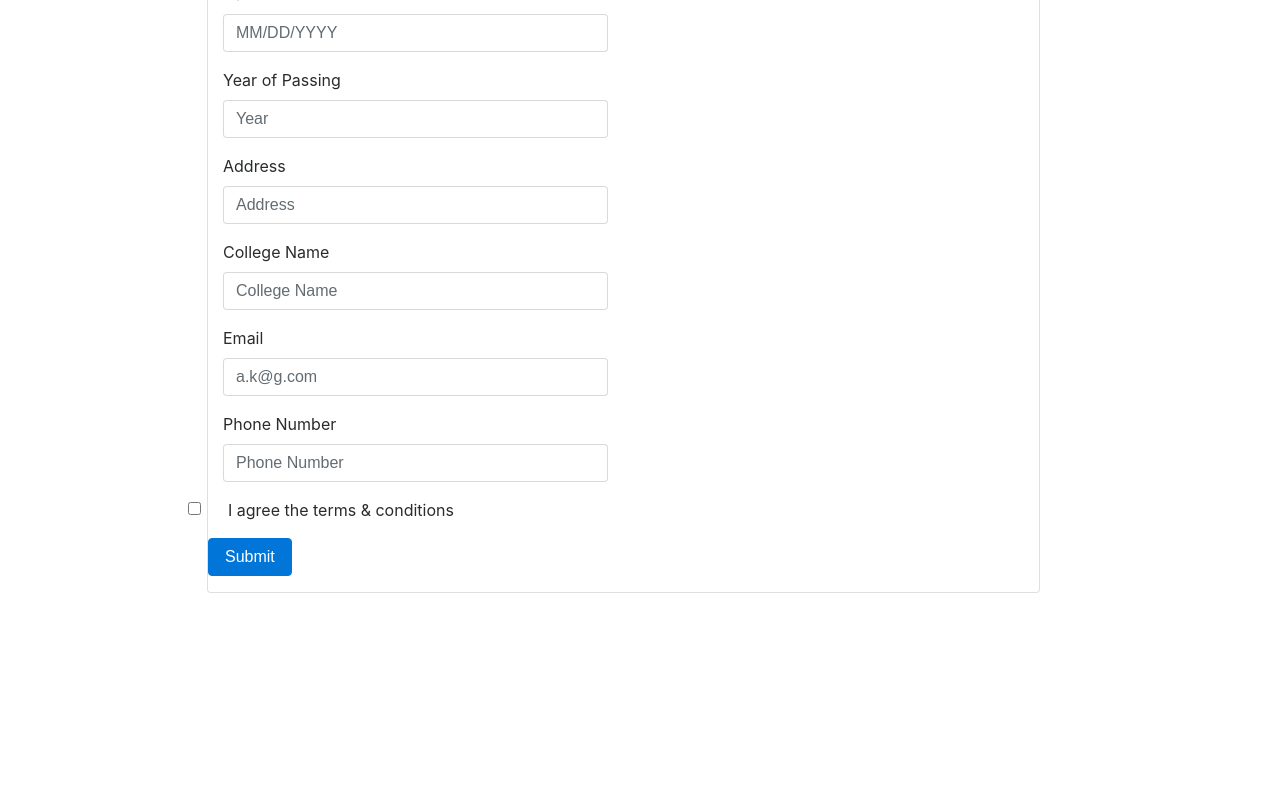
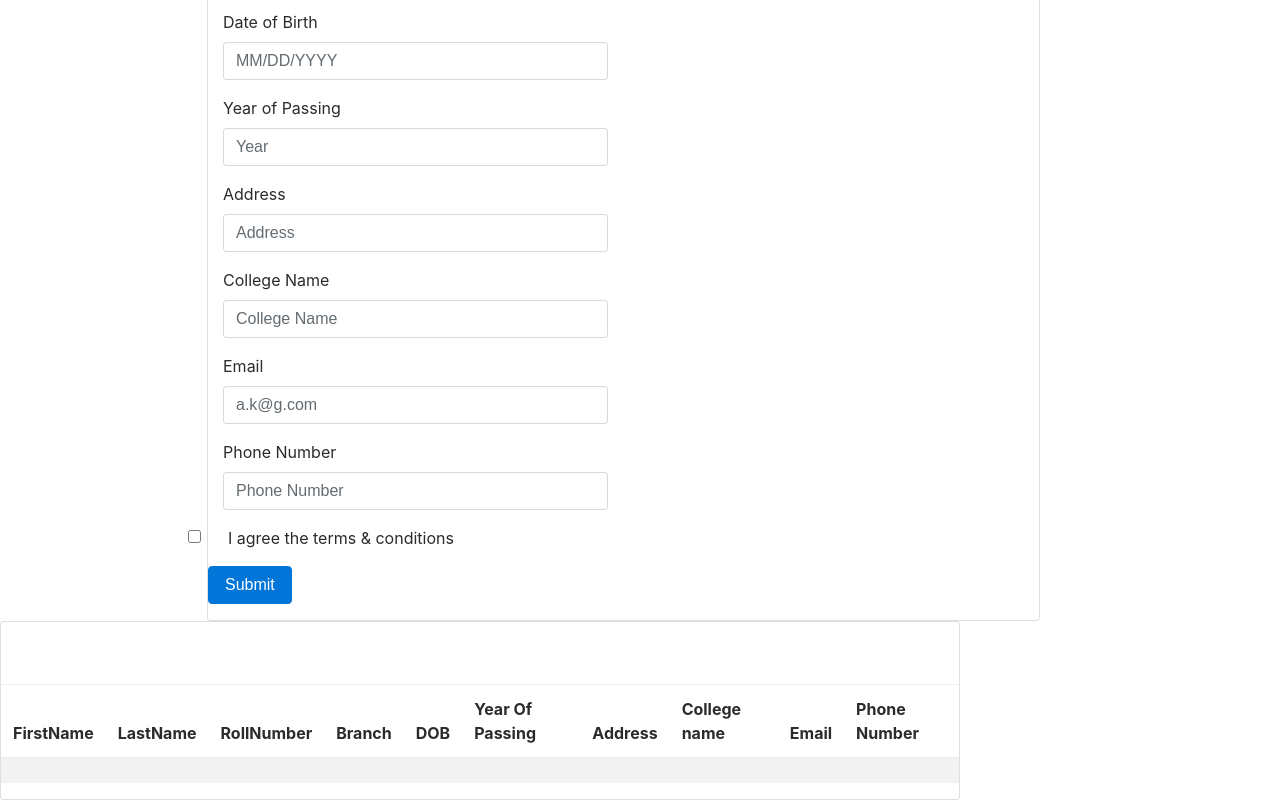
Before and after one commit to Raghunandan-A/FormsValidation, an Angular app: page / in a window 1280 px wide. Shown: the part 497-1297 px from the top of the page. Before the commit the page ends 1090 px from the top, so only its background shows below. Built offline with nearby package versions, Linux system fonts and the light colour scheme.

Commit message:
Validated Phone,RollNo,Branch,Year,College

```diff
--- a/src/app/form/form.component.css
+++ b/src/app/form/form.component.css
@@ -1,4 +1,11 @@
-.container{
+.centerAlignClass{
     align-items: center;
     margin-left: 15%;
 }
+.error {
+    color: red;
+}
+
+.form-actions {
+    text-align: center;
+}
--- a/src/app/form/form.component.html
+++ b/src/app/form/form.component.html
@@ -1,7 +1,7 @@
 <div class="container centerAlignClass">
   <div class="card w-75">
     <div class="card-body">
-      <h5 class="card-title">Registration Form</h5>
+      <h5 class="card-title text-center p-3 mb-2 bg-dark text-white " >Registration Form</h5>
       <form [formGroup]="userForm" (ngSubmit)="onSubmit()">
         <div class="form-row">
           <div class="form-group col-md-6">
@@ -41,7 +41,10 @@
             <label for="Roll Number">Roll Number</label>
             <input type="" class="form-control" id="Roll Number" placeholder="Roll Number" formControlName="RollNumber">
             <div *ngIf="RollNumber.errors && isValidFormSubmitted != null && !isValidFormSubmitted" [ngClass] = "'error'">
-                <div *ngIf="RollNumber.errors.pattern">
+              <div *ngIf="RollNumber.errors.required">
+                Roll Number required.
+              </div>
+              <div *ngIf="RollNumber.errors.pattern">
                   Roll Number not valid(5 digits)+(1 char)+(4digits).
                 </div>
 
@@ -64,18 +67,36 @@
         <div class="form-row">
           <div class="form-group col-md-6">
             <label for="DateOfBirth">Date of Birth</label>
-            <input type="" class="form-control" id="DateOfBirth" placeholder="MM/DD/YYYY">
+            <input type="" class="form-control" id="DateOfBirth" placeholder="MM/DD/YYYY" formControlName="DOB">
+            <div *ngIf="DOB.errors && isValidFormSubmitted != null && !isValidFormSubmitted" [ngClass] = "'error'">
+              <div *ngIf="DOB.errors.pattern">
+                DOB is of pattern MM/DD/YYYY.
+              </div>
+
+            </div>
           </div>
           <div class="form-group col-md-6">
             <label for="Year">Year of Passing</label>
-            <input type="text" class="form-control" id="Year" placeholder="Year">
+            <input type="text" class="form-control" id="Year" placeholder="Year" formControlName="Year">
+            <div *ngIf="Year.errors && isValidFormSubmitted != null && !isValidFormSubmitted" [ngClass] = "'error'">
+              <div *ngIf="Year.errors.pattern">
+                Year should between 2014-2018.
+              </div>
+
+            </div>
           </div>
         </div>
 
         <div class="form-row">
           <div class="form-group col-md-6">
             <label for="Place">Address</label>
-            <input type="" class="form-control" id="Place" placeholder="Address">
+            <input type="" class="form-control" id="Place" placeholder="Address" formControlName="Address">
+            <div *ngIf="Address.errors && isValidFormSubmitted != null && !isValidFormSubmitted" [ngClass] = "'error'">
+              <div *ngIf="Address.errors.pattern">
+                Address is not valid
+              </div>
+
+            </div>
           </div>
           <div class="form-group col-md-6">
             <label for="College">College Name</label>
@@ -105,7 +126,13 @@
           </div>
           <div class="form-group col-md-6">
             <label for="Number">Phone Number</label>
-            <input type="Number" class="form-control" id="Number" placeholder="Phone Number">
+            <input type="text" class="form-control" id="Number" placeholder="Phone Number" formControlName="Phone">
+            <div *ngIf="Phone.errors && isValidFormSubmitted != null && !isValidFormSubmitted" [ngClass] = "'error'">
+              <div *ngIf="Phone.errors.pattern">
+                Phone Number is not valid.
+              </div>
+
+            </div>
           </div>
         </div>
 
@@ -118,9 +145,49 @@
           </div>
         </div>
         <div class="form-group">
-          <button type="submit"  class="btn btn-primary" >Submit</button>
+          <button type="submit"  class="btn btn-primary center-block" >Submit</button>
         </div>
       </form>
     </div>
   </div>
 </div>
+
+<div class="card w-75">
+    <div class="card-body">
+      <h5 class="card-title text-center p-3 mb-2 bg-dark text-white " >Registration Form Details</h5>
+<div class="table-responsive">
+  <div class="table_block">
+      <table class="table table-striped">
+          <thead class="thead-Info">
+              <tr>
+                  <th scope="col">FirstName</th>
+                  <th scope="col">LastName</th>
+                  <th scope="col">RollNumber</th>
+                  <th scope="col">Branch</th>
+                  <th scope="col">DOB</th>
+                  <th scope="col">Year Of Passing</th>
+                  <th scope="col">Address</th>
+                  <th scope="col">College name</th>
+                  <th scope="col">Email</th>
+                  <th scope="col">Phone Number</th>
+              </tr>
+          </thead>
+          <tbody>
+              <tr *ngFor="let detail of UserDetails">
+                  <td>{{detail.FirstName}}</td>
+                  <td>{{detail.LastName}}</td>
+                  <td>{{detail.RollNumber}}</td>
+                  <td>{{detail.Branch}}</td>
+                  <td>{{detail.DOB}}</td>
+                  <td>{{detail.Year}}</td>
+                  <td>{{detail.Address}}</td>
+                  <td>{{detail.College}}</td>
+                  <td>{{detail.Email}}</td>
+                  <td>{{detail.Phone}}</td>
+              </tr>
+          </tbody>
+      </table>
+  </div>
+</div>
+</div>
+</div>
--- a/src/app/form/form.component.ts
+++ b/src/app/form/form.component.ts
@@ -12,8 +12,12 @@ export class FormComponent implements OnInit {
   lnamePattern = "^[a-zA-Z]{8,15}$";
   emailPattern = "^[a-z0-9._%+-]+@[a-z0-9.-]+\.[a-z]{2,4}$";
   BranchPattern="^[a-zA-z]{3}$";
-  RollPattern="^[0-9]{5}$";
+  RollPattern="^[0-9]{5}[a-zA-Z]{1}[0-9]{4}$";
   collegePattern = "^[a-zA-Z]$";
+  DOBPattern="^(1[0-2]|0?[1-9])/(3[01]|[12][0-9]|0?[1-9])/(?:[0-9]{2})?[0-9]{2}$";
+  YearPattern="^201[4-8]$";
+  PhonePattern= "^((\\+91-?)|0)?[0-9]{10}$";
+  AddressPattern="^[a-zA-Z0-9]{2}$";
   isValidFormSubmitted = null;
 
   userForm = this.formBuilder.group({
@@ -23,8 +27,21 @@ export class FormComponent implements OnInit {
     Email: ['', [Validators.required,Validators.pattern(this.emailPattern)]],
     College: ['', [Validators.required,Validators.pattern(this.collegePattern)]],
     RollNumber: ['', [Validators.required,Validators.pattern(this.RollPattern)]],
+    DOB: ['', [Validators.pattern(this.DOBPattern)]],
+    Year: ['', [Validators.pattern(this.YearPattern)]],
+    Phone: ['', [Validators.pattern(this.PhonePattern)]],
+    Address: ['', [Validators.pattern(this.AddressPattern)]],
   });
-
+  UserDetails:Array<object>=[{FirstName: '',
+    LastName: '',
+    RollNumber : '',
+    Branch : '',
+    DOB: '',
+    Year : '',
+    Address : '',
+    College : '',
+    Email : '',
+    Phone : ''}];
   constructor(private formBuilder:FormBuilder) { }
 
   ngOnInit() {
@@ -35,6 +52,17 @@ export class FormComponent implements OnInit {
 
   onSubmit() {
     this.isValidFormSubmitted = false;
+    var data={FirstName: this.FirstName,
+      LastName: this.LastName,
+      RollNumber : this.RollNumber,
+      Branch : this.Branch,
+      DOB: this.DOB,
+      Year: this.Year,
+      Address : this.Address,
+      College : this.College,
+      Email : this.Email,
+      Phone : this.Phone}
+      this.UserDetails.push(data);
     if (this.userForm.invalid) {
       return;
     }
@@ -55,6 +83,23 @@ export class FormComponent implements OnInit {
   get RollNumber() {
     return this.userForm.get('RollNumber');
   }
+  get DOB()
+  {
+    return this.userForm.get('DOB');
+  }
+  get Year()
+  {
+    return this.userForm.get('Year');
+  }
+  get Address()
+  {
+    return this.userForm.get('Address');
+  }
+
+  get Phone()
+  {
+    return this.userForm.get('Phone');
+  }
   get College() {
     return this.userForm.get('College');
   }
```
